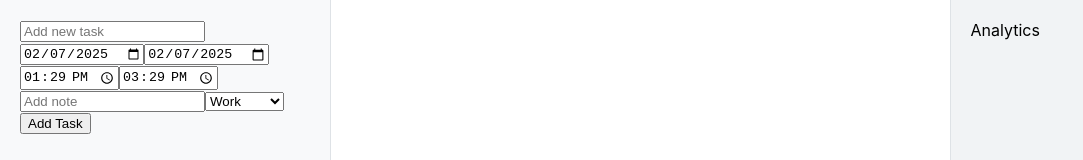
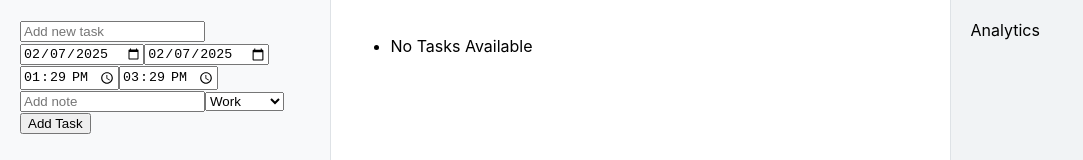
Before and after one commit to Kendi-prog/todo-habit-tracker, a React (Create React App) app: page / in a window 1280 px wide. Shown: the top 160 px of the page, without its empty margins (0-1083 px from the left). Built offline with nearby package versions, Linux system fonts and the light colour scheme.

Commit message:
centralizing logic into todo-main component

```diff
--- a/src/ToDo App/components/task-management/task-management.component.jsx
+++ b/src/ToDo App/components/task-management/task-management.component.jsx
@@ -1,39 +1,21 @@
-import React, { useState } from "react";
+import React from "react";
 
 import TaskItem from "../task-item/task-item.component";
 
-const TaskManagement = () => {
-    const [tasks, setTasks] = useState([]);
-    const [editingTask, setEditingTask] = useState(null);
+const TaskManagement = ({ tasks, onDelete, onUpdate, onToggleComplete, editingTask, setEditingTask }) => {
 
-    const deleteTask = (id) => {
-        setTasks(tasks.filter(task => task.id !== id));
-    }
-
-    const updateTask = (id, updatedTask) => {
-        setTasks(tasks.map(task => (task.id === id ? { ...task, task: updatedTask } : task)));
-        setEditingTask(null);
-    };
-
-    const toggleTaskCompletion = (id) => {
-        setTasks(tasks.map(task => (
-            task.id === id ? (
-                {...task, completed: !task.completed}
-            ) : task
-        )));
-    }
 
     return(
         <div>
             <ul>
-                {tasks.length === 0 ? (
+                {tasks.length > 0 ? (
                     tasks.map( task => (
                     <TaskItem
                         key={task.id}
                         task={task}
-                        onEdit={updateTask}
-                        onDelete={deleteTask}
-                        onToggleComplete={toggleTaskCompletion}
+                        onEdit={onUpdate}
+                        onDelete={onDelete}
+                        onToggleComplete={onToggleComplete}
                         isEditing={editingTask && editingTask.id === task.id}
                         setEditingTask={setEditingTask}/>
 
--- a/src/ToDo App/components/todo.main/todo.main.component.jsx
+++ b/src/ToDo App/components/todo.main/todo.main.component.jsx
@@ -6,10 +6,28 @@ import { TodoMainContainer, TaskInputArea, TaskListArea, AnalyticsArea } from ".
 
 const ToDo = () => {
     const [tasks, setTasks] = useState([]);
+    const [editingTask, setEditingTask] = useState(null);
 
-      const addTask = (newTask) => {
-          setTasks([...tasks, { ...newTask, id:Date.now(), completed:false}]);
+    const addTask = (newTask) => {
+        setTasks([...tasks, { ...newTask, id:Date.now(), completed:false}]);
       }
+
+    const deleteTask = (id) => {
+      setTasks(tasks.filter(task => task.id !== id));
+    }
+
+    const updateTask = (id, updatedTask) => {
+      setTasks(tasks.map(task => (task.id === id ? { ...task, task: updatedTask } : task)));
+      setEditingTask(null);
+    };
+
+    const toggleTaskCompletion = (id) => {
+      setTasks(tasks.map(task => (
+          task.id === id ? (
+              {...task, completed: !task.completed}
+          ) : task
+      )));
+    }
 
     return(
       <TodoMainContainer>
@@ -17,7 +35,14 @@ const ToDo = () => {
           <TaskInput addTask={addTask}/>
         </TaskInputArea>
         <TaskListArea>
-          <TaskManagement tasks={tasks}/>
+          <TaskManagement
+            tasks={tasks}
+            onDelete={deleteTask}
+            onUpdate={updateTask}
+            onToggleComplete={toggleTaskCompletion}
+            editingTask={editingTask}
+            setEditingTask={setEditingTask}
+          />
         </TaskListArea>
         <AnalyticsArea>
           <span>Analytics</span>
```
